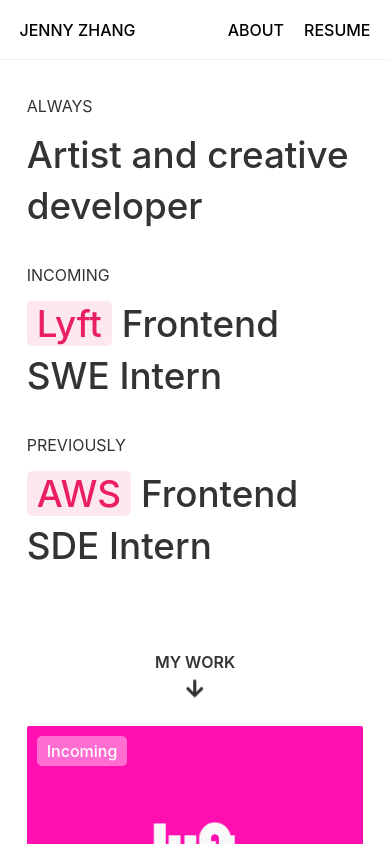
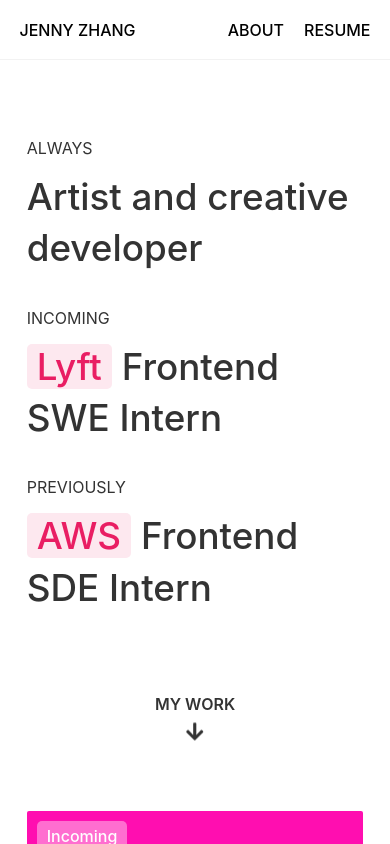
Before and after one commit to cowjuh/portfolio-2021, a Next.js app: page / in a window 390 px wide. Shown: the top 844 px of the page. Built offline with nearby package versions, Linux system fonts and the light colour scheme.

Commit message:
Fix margin for hero on mobile

```diff
--- a/components/Hero.js
+++ b/components/Hero.js
@@ -10,6 +10,9 @@
   justify-content: center;
   margin: 80px 0;
   max-height: 60vh;
+  @media (max-width: 1000px) {
+    max-height: 70vh;
+  }
 `;
 
 const HeaderContainer = styled.div`
```
